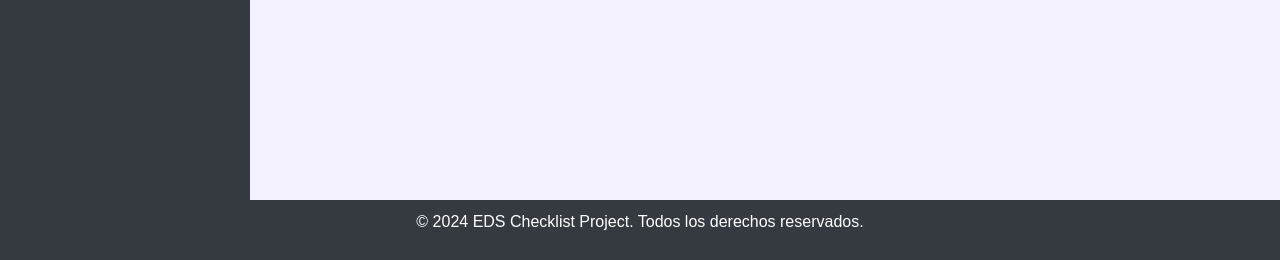
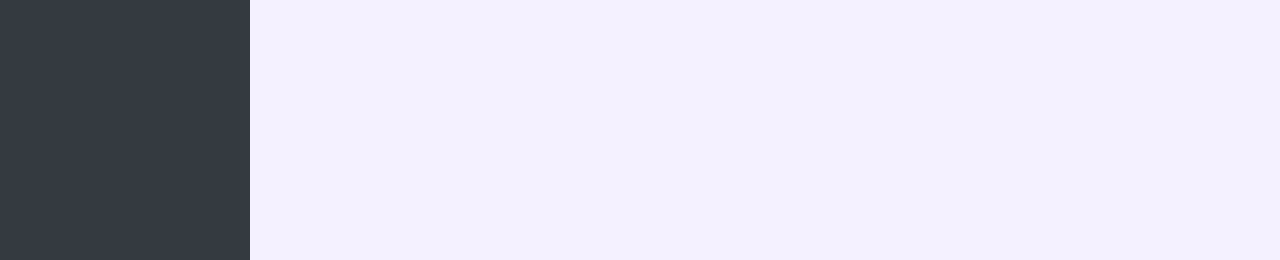
Before and after one commit to mrgomezsv/EDSChecklistProject, a Django app: template checklist_app/templates/dashboard.html in a window 1280 px wide. Shown: the part 540-800 px from the top of the page. Run offline with Django 3.2, Linux system fonts and the light colour scheme; the template is opened without the code that fills it, so the values that code supplies are empty; grey boxes are pictures that could not be loaded.

Commit message:
correccion

```diff
--- a/checklist_app/templates/dashboard.html
+++ b/checklist_app/templates/dashboard.html
@@ -79,7 +79,7 @@
 
     <div class="user-profile">
         <div class="profile-info">
-            <img src="{% static 'assets/user_profile.jpeg' %}" alt="Imagen de Perfil">
+<!--            <img src="{% static 'assets/user_profile.jpeg' %}" alt="Imagen de Perfil">-->
             <span>{{ user.username }}</span>
         </div>
         <ul class="dropdown-menu">
@@ -97,9 +97,9 @@
 </div>
 
 <!-- Footer -->
-<footer class="footer">
-    <p>&copy; 2024 EDS Checklist Project. Todos los derechos reservados.</p>
-</footer>
+<!--<footer class="footer">-->
+<!--    <p>&copy; 2024 EDS Checklist Project. Todos los derechos reservados.</p>-->
+<!--</footer>-->
 
 </body>
 </html>
```
